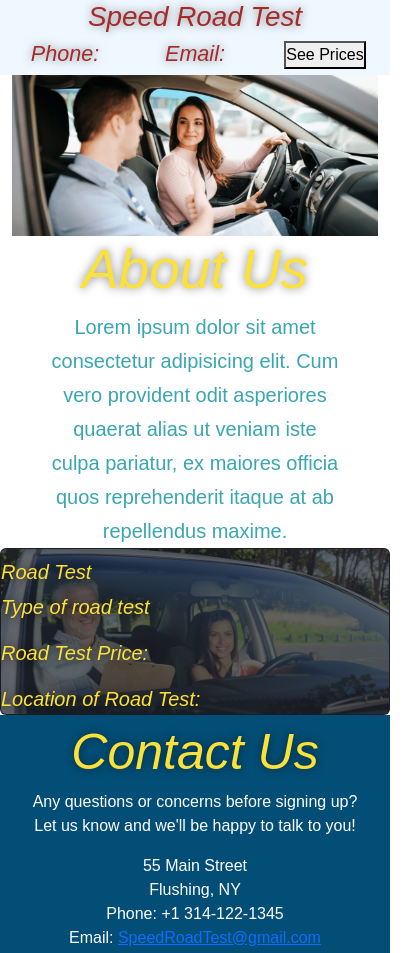
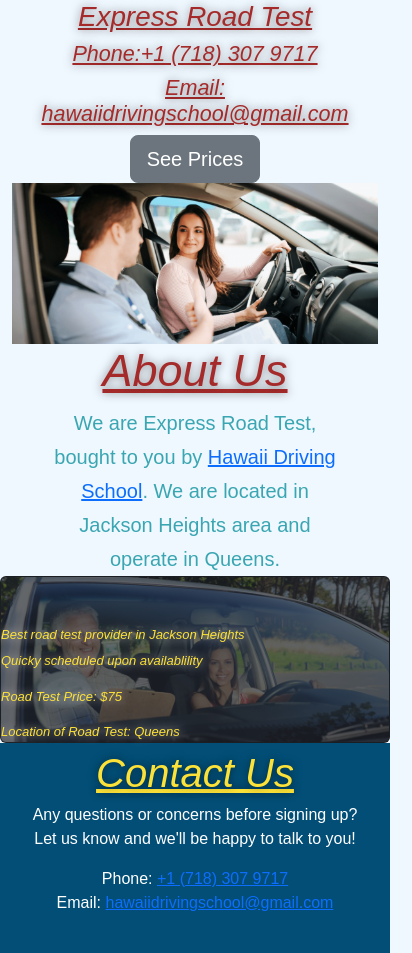
Before and after one commit to MKHLink/speed_road_test, a plain HTML site: page index.html in a window 390 px wide. Shown: the top 953 px of the page, 412 px wide, since content can reach past the window. Drawn offline with nearby package versions, Linux system fonts and the light colour scheme; grey boxes are pictures that could not be loaded.

Commit message:
added business texts and made site responsive

```diff
--- a/assets/css/style.css
+++ b/assets/css/style.css
@@ -5,12 +5,15 @@
 }
 
 body{
-    font-family: Arial, Helvetica, sans-serif
+    font-family: Arial, Helvetica, sans-serif;
+    background-color: aliceblue;
 }
+
 
 header{
     background-color: aliceblue;
     font-style: italic;
+    text-decoration: underline;
     color: brown;
     text-shadow: 0 0 10px rgba(0, 0, 0, 0.5);
     text-align: center;
@@ -19,8 +22,9 @@ header{
 
 #about-us h2{
     font-style: italic;
-    font-size: 55px;
-    color: #fce138;
+    font-size: 45px;
+    color: brown;
+    text-decoration: underline;
     text-shadow: 0 0 10px rgba(0, 0, 0, 0.5);
     text-align: center;
 }
@@ -38,7 +42,7 @@ header{
     font-style: italic;
     font-size: 55px;
     color: #fce138;
-    text-shadow: 0 0 10px rgb(33, 31, 31);
+    text-shadow: 0 0 10px rgb(201, 195, 195);
 
 }
 
@@ -55,7 +59,8 @@ header{
 
 #contact-us{
     font-style: italic;
-    font-size: 50px;
+    text-decoration: underline;
+    font-size: 40px;
     color: #fce138;
     text-shadow: 0 0 10px rgba(0, 0, 0, 0.5);
     text-align: center;
@@ -77,20 +82,20 @@ footer{
 @media screen and (max-width: 980px)
 {
     #card-text h5, #card-text p{
-        font-size: 55px;
+        font-size: 45px;
     }
 }
 
 @media screen and (max-width: 768px)
 {
     #card-text h5, #card-text p{
-        font-size: 20px;
+        font-size: 15px;
     }
 }
 
 @media screen and (max-width: 575px)
 {
     #card-text h5, #card-text p{
-        font-size: 20px;
+        font-size: 13px;
     }
 }
--- a/index.html
+++ b/index.html
@@ -4,7 +4,7 @@
     <meta charset="UTF-8">
     <meta http-equiv="X-UA-Compatible" content="IE=edge">
     <meta name="viewport" content="width=device-width, initial-scale=1.0">
-    <title>Speed Road Test</title>
+    <title>Express Road Test</title>
     <link rel="stylesheet" href = "https://cdn.jsdelivr.net/npm/bootstrap@5.2.1/dist/css/bootstrap.min.css">
     <link rel="stylesheet" href="./assets/css/style.css"/>
 </head>
@@ -13,16 +13,16 @@
         <div class="container text-center">
             <div class="row">
               <div class="col-12">
-                <h1>Speed Road Test</h1>
+                <h1>Express Road Test</h1>
               </div>
-              <div class="col-4">
-                <h4>Phone:</h4>
+              <div class="col-12 col-md-12 col-lg-4 col-xl-4">
+                <h4> Phone:+1 (718) 307 9717</h4>
               </div>
-              <div class="col-4">
-                <h4>Email:</h4>
+              <div class="col-12 col-md-12 col-lg-4 col-xl-4">
+                <h4> Email: hawaiidrivingschool@gmail.com</h4>
               </div>
-              <div class="col-4">
-                <button type="submit">See Prices</button>
+              <div class="col-12 col-md-12 col-lg-4 col-xl-4">
+                <button type="button" onclick="document.getElementById('price').scrollIntoView();" class="btn btn-secondary btn-lg">See Prices</button>
               </div>
             </div>
           </div>
@@ -33,19 +33,19 @@
     <section id="about-us" class="container">
         <img src="./assets/images/header.png" class="img-fluid" alt="background imiage">
         <h2 >About Us</h2>
-        <p>Lorem ipsum dolor sit amet consectetur adipisicing elit. Cum vero provident odit asperiores quaerat alias ut veniam iste culpa pariatur, ex maiores officia quos reprehenderit itaque at ab repellendus maxime.</p>
+        <p>We are Express Road Test, bought to you by <span><a href="https://www.hawaiidrivingschool.net/">Hawaii Driving School</a></span>. We are located in Jackson Heights area and operate in Queens.</p>
     </section>
 
 
 
-    <div class="card text-bg-dark">
+    <div id="price" class="card text-bg-dark">
         <img src="./assets/images/road-test.jpg" class="card-img" alt="road-test-image" id="card-img">
         <div class="card-img-overlay">
             <div class="position-absolute bottom-0 start-0" id="card-text">
-                <h5 class="card-title">Road Test</h5>
-                <p class="card-text">Type of road test</p>
-                <p class="card-text">Road Test Price: </p>
-                <p class="card-text">Location of Road Test:</p>
+                <h5 class="card-title">Best road test provider in Jackson Heights</h5>
+                <p class="card-text">Quicky scheduled upon availablility</p>
+                <p class="card-text">Road Test Price: $75 </p>
+                <p class="card-text">Location of Road Test: Queens</p>
             </div>
 
         </div>
@@ -65,7 +65,7 @@
 
         <div class="container text-center" id="address">
             <div class="row">
-              <div class="col-12">
+              <div class="col-12 col-md-4 col-lg-4 col-xl-4">
                 <p>
                     Any questions or concerns before signing up?
                 </br>
@@ -73,17 +73,15 @@
                 </p>
               </div>
 
-              <div class="col-12">
+              <div class="col-12 col-md-4 col-lg-4 col-xl-4">
                 <address>
-                    55 Main Street<br/>
-                    Flushing, NY <br/>
-                    Phone: +1 314-122-1345<br/>
-                    Email: <a href = "mailto:info@runbuddy.io">SpeedRoadTest@gmail.com</a>
+                    Phone: <a href="tel:718-307-9717">+1 (718) 307 9717</a><br/>
+                    Email: <a href = "mailto:hawaiidrivingschool@gmail.com">hawaiidrivingschool@gmail.com</a>
                 </address>
               </div>
 
-              <div class="col-12">
-                <iframe src="https://www.google.com/maps/embed?pb=!1m18!1m12!1m3!1d6044.421413303886!2d-73.83395852326174!3d40.75739016730776!2m3!1f0!2f0!3f0!3m2!1i1024!2i768!4f13.1!3m3!1m2!1s0x89c25f07829cd6b5%3A0xc86ba1ac28047963!2sHAWAII%20DRIVING%20SCHOOL!5e0!3m2!1sen!2sus!4v1664046858936!5m2!1sen!2sus" width="400" height="300" style="border:0;" allowfullscreen="" loading="lazy" referrerpolicy="no-referrer-when-downgrade"></iframe>
+              <div class="col-12 col-md-4 col-lg-4 col-xl-4">
+                <iframe src="https://www.google.com/maps/embed?pb=!1m18!1m12!1m3!1d6044.421413303886!2d-73.83395852326174!3d40.75739016730776!2m3!1f0!2f0!3f0!3m2!1i1024!2i768!4f13.1!3m3!1m2!1s0x89c25f07829cd6b5%3A0xc86ba1ac28047963!2sHAWAII%20DRIVING%20SCHOOL!5e0!3m2!1sen!2sus!4v1664046858936!5m2!1sen!2sus" width="350" height="300" style="border:0;" allowfullscreen="" loading="lazy" referrerpolicy="no-referrer-when-downgrade"></iframe>
               </div>
             </div>
         </div>
```
